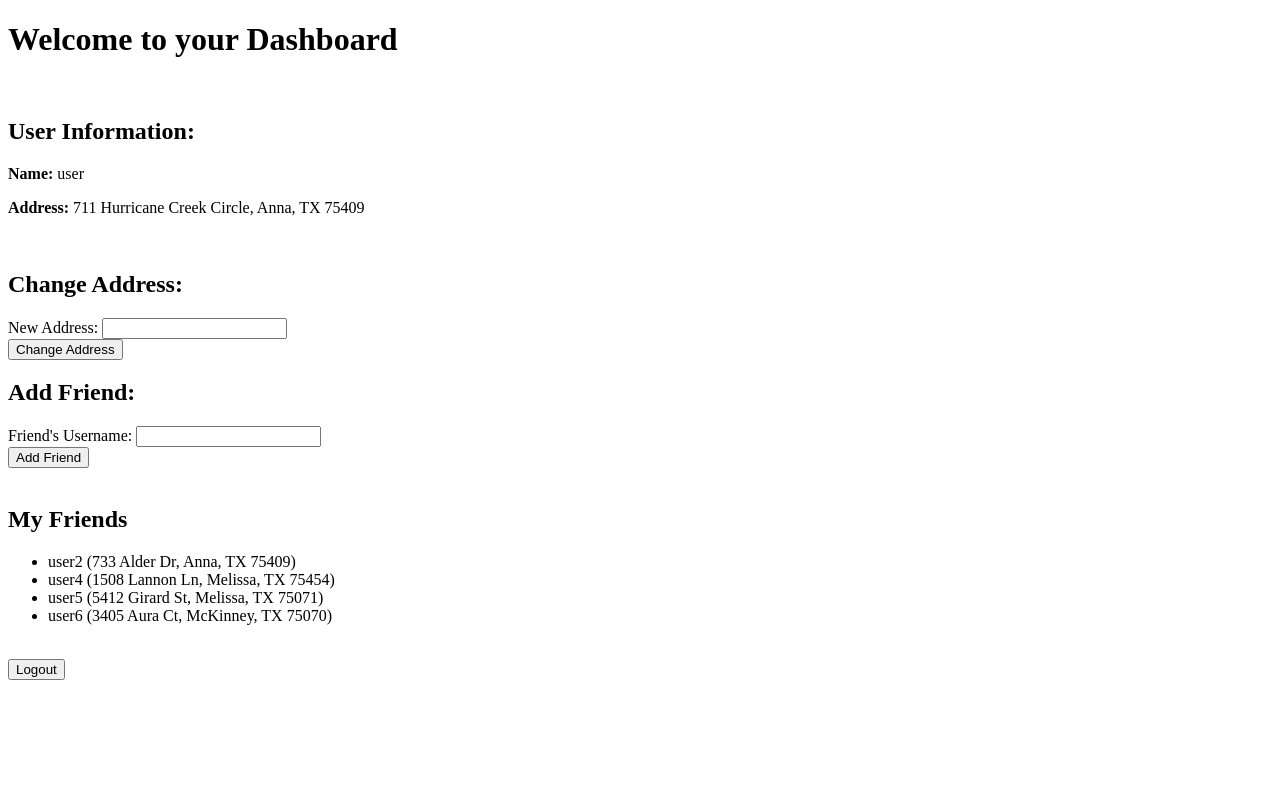
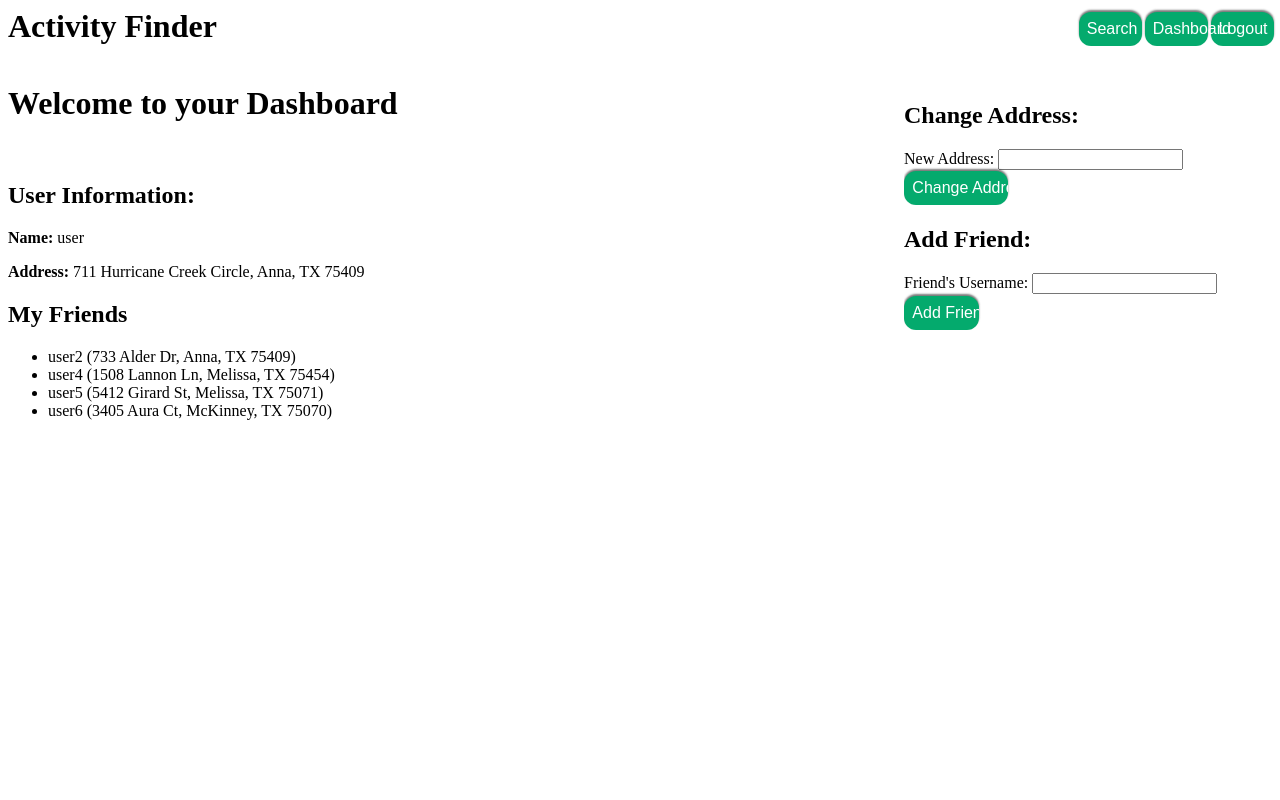
Before and after one commit to dyermaker504/MeetUp, a Flask app: page /dashboard in a window 1280 px wide. Run offline with Flask 3, Linux system fonts and the light colour scheme; a user stored in the database is signed in; data comes from the database, SQL or seed files in the repository; some libraries are stand-ins or nearby versions.

Commit message:
Visual Additions

```diff
--- a/static/css/friendfinder.css
+++ b/static/css/friendfinder.css
@@ -18,6 +18,28 @@
 	grid-auto-flow: row;
 	grid-template-areas:
 		"FriendArea SearchArea";
+}
+
+.containerdashboard {
+	display: grid;
+	grid-template-columns: 70vw 29vw;
+	grid-template-rows: 7vh 91vh;
+	gap: 0px 0px;
+	grid-auto-flow: row;
+	grid-template-areas:
+		"NavArea NavArea"
+		"ActionArea ListArea";
+}
+
+.containerreglogin {
+	display: grid;
+	grid-template-columns: 99vw;
+	grid-template-rows: 7vh 91vh;
+	gap: 0px 0px;
+	grid-auto-flow: row;
+	grid-template-areas:
+		"NavArea"
+		"ActionArea";
 }
 
 .ListArea {
@@ -44,6 +66,11 @@
 
 .SearchArea {
 	grid-area: SearchArea;
+	background-color: #FFFFFF;
+}
+
+.ActionArea {
+	grid-area: ActionArea;
 	background-color: #FFFFFF;
 }
 
@@ -94,3 +121,38 @@
 	border-radius: 12px;
 	box-shadow: 0px -2px 2px rgba(34,34,34,0.6);
 }
+
+.afbutton {
+	background-color: #04AA6D;
+	border: none;
+	color: white;
+	width: 20%;
+	padding: 1vh;
+	text-align: center;
+	text-decoration: none;
+	display: inline-block;
+	font-size: 16px;
+	margin: .35% .1%;
+	border-radius: 12px;
+	box-shadow: 0px -2px 2px rgba(34,34,34,0.6);
+}
+
+.cabutton {
+	background-color: #04AA6D;
+	border: none;
+	color: white;
+	width: 28%;
+	padding: 1vh;
+	text-align: center;
+	text-decoration: none;
+	display: inline-block;
+	font-size: 16px;
+	margin: .35% .1%;
+	border-radius: 12px;
+	box-shadow: 0px -2px 2px rgba(34,34,34,0.6);
+}
+
+.mapfillerimage {
+	width: 100%;
+	height: auto;
+}
--- a/templates/dashboard.html
+++ b/templates/dashboard.html
@@ -1,30 +1,35 @@
 <!DOCTYPE html>
-<html>
+<html lang="en">
 <head>
+    <meta charset="UTF-8">
+	<meta name="viewport" content="width=device-width, height=device-height, initial-scale=1, shrink-to-fit=no">
+	<link rel="stylesheet" href="{{ url_for('static', filename= 'css/friendfinder.css') }}">
     <title>Dashboard</title>
+    <script src="https://code.jquery.com/jquery-3.3.1.slim.min.js" integrity="sha384-q8i/X+965DzO0rT7abK41JStQIAqVgRVzpbzo5smXKp4YfRvH+8abtTE1Pi6jizo" crossorigin="anonymous"></script>
+    <script src="https://cdnjs.cloudflare.com/ajax/libs/popper.js/1.14.7/umd/popper.min.js" integrity="sha384-UO2eT0CpHqdSJQ6hJty5KVphtPhzWj9WO1clHTMGa3JDZwrnQq4sF86dIHNDz0W1" crossorigin="anonymous"></script>
+    <script src="https://stackpath.bootstrapcdn.com/bootstrap/4.3.1/js/bootstrap.min.js" integrity="sha384-JjSmVgyd0p3pXB1rRibZUAYoIIy6OrQ6VrjIEaFf/nJGzIxFDsf4x0xIM+B07jRM" crossorigin="anonymous"></script>
 </head>
 <body>
+	<div class="containerdashboard">
+		<div class="NavArea">
+			<h1 style="display: inline;">Activity Finder</h1>
+			{% if session.get('user_id') %}
+				<form action="{{ url_for('logout') }}" method="POST" style="display: inline;">
+					<button class="navbutton" type="submit">Logout</button>
+				</form>
+				<a href="/dashboard"><button class="navbutton">Dashboard</button></a>
+				<a href="/"><button class="navbutton">Search</button></a>
+			{% else %}
+				<a href="/login"><button class="navbutton">Sign In</button></a>
+				<a href="/register"><button class="navbutton">Register</button></a>
+			{% endif %}
+		</div>
+		<div class="ActionArea">
 			<h1>Welcome to your Dashboard</h1>
 			<br>
 			<h2>User Information:</h2>
 			<p><strong>Name:</strong> {{ user.username }}</p>
 			<p><strong>Address:</strong> {{ user.address }}</p>
-	<br>
-	<h2>Change Address:</h2>
-	<form method="POST" action="{{ url_for('change_address') }}" autocomplete="off">
-		<label>New Address:</label>
-		<input type="text" name="change_address" id="change_address" autocomplete="off" required>
-		<br>
-		<input type="submit" value="Change Address">
-	</form>
-	<h2>Add Friend:</h2>
-	<form method="POST" action="{{ url_for('add_friend') }}" autocomplete="off">
-		<label>Friend's Username:</label>
-		<input type="text" name="friend_username" id="friend_username" autocomplete="off" required>
-		<br>
-		<input type="submit" value="Add Friend">
-	</form>
-	<br>
 			<h2>My Friends</h2>
 			{% if friends %}
 			<ul>
@@ -36,11 +41,25 @@
 			<p>You don't have any friends yet.</p>
 			{% endif %}
 			<br>
-
-	{% if session.get('user_id') %}
-	<form action="{{ url_for('logout') }}" method="POST">
-		<button type="submit">Logout</button>
+		</div>
+		<div class="ListArea">
+			<br>
+			<h2>Change Address:</h2>
+			<form method="POST" action="{{ url_for('change_address') }}" autocomplete="off">
+				<label>New Address:</label>
+				<input type="text" name="change_address" id="change_address" autocomplete="off" required>
+				<br>
+				<input type="submit" value="Change Address" class="cabutton">
 			</form>
-	{% endif %}
+			<h2>Add Friend:</h2>
+			<form method="POST" action="{{ url_for('add_friend') }}" autocomplete="off">
+				<label>Friend's Username:</label>
+				<input type="text" name="friend_username" id="friend_username" autocomplete="off" required>
+				<br>
+				<input type="submit" value="Add Friend" class="afbutton">
+			</form>
+			<br>
+		</div>
+	</div>
 </body>
 </html>
--- a/templates/index.html
+++ b/templates/index.html
@@ -94,10 +94,11 @@
 		<div class="NavArea">
 			<h1 style="display: inline;">Activity Finder</h1>
 			{% if session.get('user_id') %}
-				<form action="{{ url_for('logout') }}" method="POST">
+				<form action="{{ url_for('logout') }}" method="POST" style="display: inline;">
 					<button class="navbutton" type="submit">Logout</button>
 				</form>
 				<a href="/dashboard"><button class="navbutton">Dashboard</button></a>
+				<a href="/"><button class="navbutton">Search</button></a>
 			{% else %}
 				<a href="/login"><button class="navbutton">Sign In</button></a>
 				<a href="/register"><button class="navbutton">Register</button></a>
```
Also changed, not shown: templates/login.html (+24 -1 lines), templates/register.html (+23 -1 lines). Lines whose indentation alone changed are shown as unchanged.
